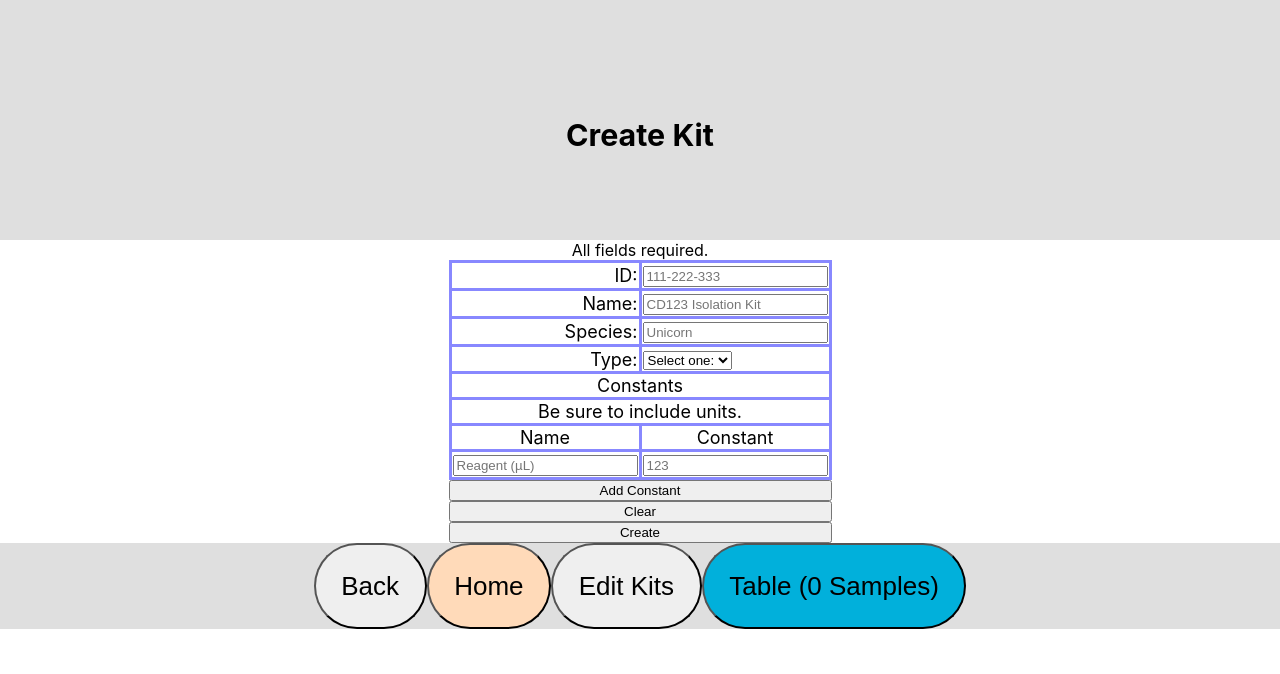
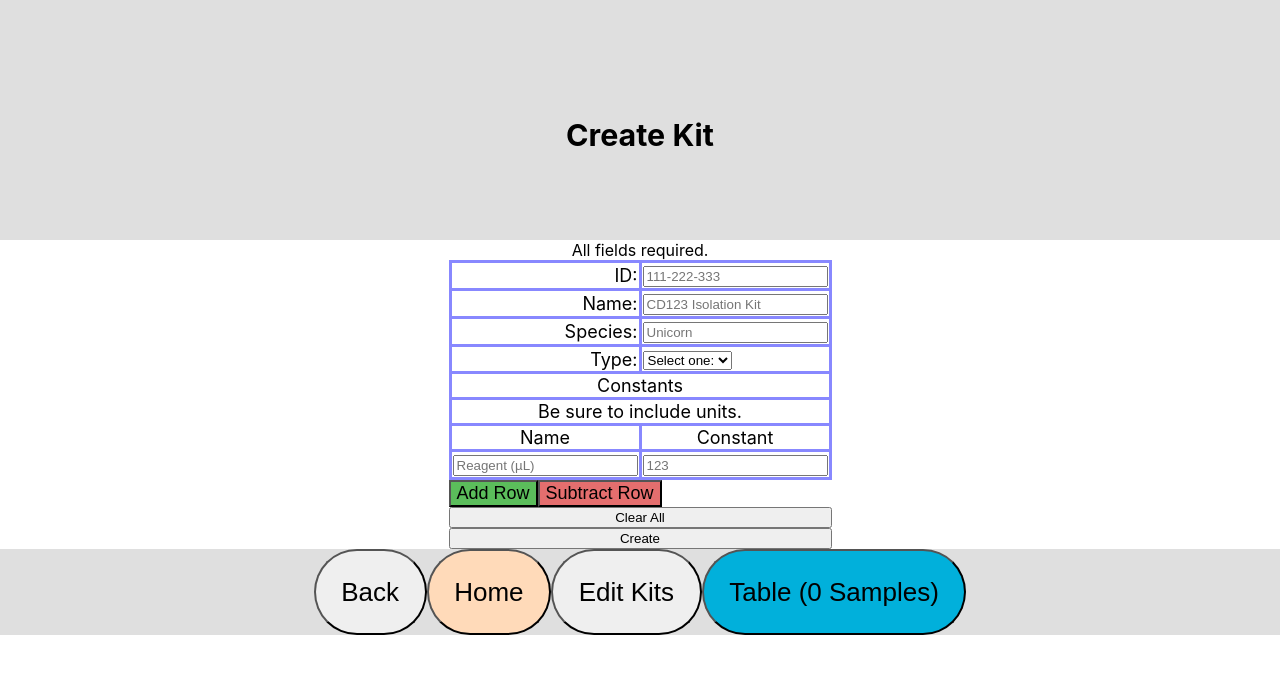
Before and after one commit to chutim/secondary-isolations, a React (Create React App) app in the folder client/: page /create in a window 1280 px wide. Shown: the top 674 px of the page. Built offline with nearby package versions, Linux system fonts and the light colour scheme; no server answers.

Commit message:
styled add/subtract row buttons in Create, added routing logic for Edit single kit or Edit all kits

```diff
--- a/client/src/App.js
+++ b/client/src/App.js
@@ -389,7 +389,15 @@ class App extends Component {
               />
             )}
           ></Route>
-          <Route path="/edit" render={props => <Edit {...props} />}></Route>
+          <Route
+            path="/edit/:kitID"
+            render={props => <Edit {...props} />}
+          ></Route>
+          <Route
+            path="/edit"
+            exact={true}
+            render={props => <Edit {...props} />}
+          ></Route>
           <Route
             path="/create"
             render={props => (
--- a/client/src/components/Create.css
+++ b/client/src/components/Create.css
@@ -3,6 +3,14 @@
   display: flex;
   flex-direction: column;
 }
+
+.create-add-subtract-container {
+  display: flex;
+  flex-direction: row;
+}
 /* ----------------TEXT---------------- */
 
 /* --------------BUTTONS--------------- */
+.create-row-button {
+  font-size: calc(10px + 1vmin);
+}
--- a/client/src/components/Create.js
+++ b/client/src/components/Create.js
@@ -139,8 +139,13 @@ class Create extends Component {
     });
   };
 
-  addConstant = async () => {
-    await this.setState({ constants: [...this.state.constants, [null, null]] });
+  modifyConstantRows = async modification => {
+    if (modification === "add")
+      await this.setState({
+        constants: [...this.state.constants, [null, null]]
+      });
+    else if (modification === "subtract")
+      await this.setState({ constants: this.state.constants.slice(0, -1) });
     this.updateLocalStorage();
   };
 
@@ -270,12 +275,24 @@ class Create extends Component {
                 ))}
               </tbody>
             </table>
-            <button type="button" onClick={this.addConstant}>
-              Add Constant
-            </button>
-
+            <div className="create-add-subtract-container">
+              <button
+                className="create-row-button add-row-button"
+                type="button"
+                onClick={() => this.modifyConstantRows("add")}
+              >
+                Add Row
+              </button>
+              <button
+                className="create-row-button subtract-row-button"
+                type="button"
+                onClick={() => this.modifyConstantRows("subtract")}
+              >
+                Subtract Row
+              </button>
+            </div>
             <button type="button" onClick={this.clearStateAndStorage}>
-              Clear
+              Clear All
             </button>
             <input type="submit" value="Create" />
           </form>
--- a/client/src/components/Edit.js
+++ b/client/src/components/Edit.js
@@ -8,23 +8,38 @@ import "./Edit.css";
 //so this Edit can have two different renders.
 //(1) an INDIVIDUAL KIT, from clicking in from Table, or from clicking in from the list in Kits, or from clicking in from ALL KITS. pre-populated fields from database, that are editable. has CREATE & UPDATE & DELETE button. will need 'currentKit: <id>' on App state.
 //(2) ALL KITS, from clicking in from Home ('Edit All Kits' button). has CREATE button. when clicking on a kit from here, it goes to (1) INDIVIDUAL KIT.
-//toggle boolean on App: 'editAllKits: false'
-
-//ALl SPECIES KITS, from clicking in from Kits ? Not needed. (1) takes care of that, you are already showing all of the species' kits in the Kits component. why not do it that way and have an All Species Kits button on Kits? because you still need to have INDIVIDUAL KIT when clicking in from Table. two birds.
-
-//CREATE also shown in Kits page, will pre-populate the species field.
 
 //need to require sign-in to use edit buttons, don't render them otherwise.
 //sign-in box can be floating div on App.js, upper corner. once signed in, it says 'Full Access Mode' with a Logout button. before sign-in, it says 'Visitor Mode' 'enter password for full access'
 //how to stop user from just typing /edit or /create in the URL?????????
 
+//this.props.editAllKits
+//this.props.currentEditKitID
 class Edit extends Component {
+  constructor(props) {
+    super(props);
+    this.state = {
+      id: this.props.match.params
+    };
+  }
+
+  componentDidMount = () => {
+    console.log(this.state);
+  };
+
   render() {
     return (
       <div className="page">
         <header>
-          <h3 className="page-title">Edit Kits</h3>
+          <h3 className="page-title">Edit</h3>
         </header>
+        <div className="edit-body">
+          {Object.keys(this.props.match.params).length ? (
+            <div>single</div>
+          ) : (
+            <div>allkits</div>
+          )}
+        </div>
         <footer>
           <button
             className="nav-button"
--- a/client/src/components/Home.js
+++ b/client/src/components/Home.js
@@ -37,6 +37,9 @@ class Home extends Component {
           ))}
         </div>
         <footer>
+          <LinkButton to="/edit" className="nav-button">
+            Edit All Kits
+          </LinkButton>
           <LinkButton to="/table" className="nav-button table-button">
             Table &#40;{this.props.rowCount} Samples&#41;
           </LinkButton>
--- a/client/src/components/Kits.js
+++ b/client/src/components/Kits.js
@@ -23,6 +23,9 @@ class Kits extends Component {
                       <b>{kit.name}</b>
                       <div>{kit.id}</div>
                     </div>
+                    <LinkButton to={`/edit/${kit.id}`} className="nav-button">
+                      Edit Kit
+                    </LinkButton>
                     <div className="kit-options-container">
                       <button
                         className="kit-options-button kit-remove-button"
@@ -58,6 +61,9 @@ class Kits extends Component {
                       <b>{kit.name}</b>
                       <div>{kit.id}</div>
                     </div>
+                    <LinkButton to={`/edit/${kit.id}`} className="nav-button">
+                      Edit Kit
+                    </LinkButton>
                     <div className="kit-options-container">
                       <button
                         className="kit-options-button kit-remove-button"
@@ -89,9 +95,7 @@ class Kits extends Component {
           <LinkButton to="/" className="nav-button home-button">
             Home
           </LinkButton>
-          <LinkButton to="/edit" className="nav-button">
-            Edit Kits
-          </LinkButton>
+
           <LinkButton to="/create" className="nav-button">
             Create Kit
           </LinkButton>
--- a/client/src/components/Table.css
+++ b/client/src/components/Table.css
@@ -74,10 +74,10 @@ td {
   padding: calc(10px + 0.1vmin);
 }
 
-.kit-table-add-row {
+.add-row-button {
   background-color: rgb(91, 189, 91);
 }
 
-.kit-table-subtract-row {
+.subtract-row-button {
   background-color: rgb(228, 110, 110);
 }
--- a/client/src/components/Table.js
+++ b/client/src/components/Table.js
@@ -153,13 +153,13 @@ class Table extends Component {
                       <td colSpan={kit.constants.length + 2}>
                         <div className="kit-table-footer">
                           <button
-                            className="kit-table-row-button kit-table-add-row"
+                            className="kit-table-row-button add-row-button"
                             onClick={() => this.props.updateTable("add", kit)}
                           >
                             Add Row
                           </button>
                           <button
-                            className="kit-table-row-button kit-table-subtract-row"
+                            className="kit-table-row-button subtract-row-button"
                             onClick={() =>
                               this.props.updateTable("subtract", kit)
                             }
```
